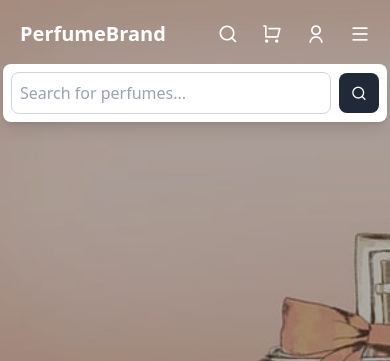
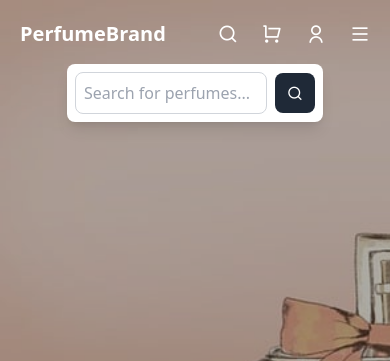
Before and after one commit to iamark07/perfume-e-commerce-website, a plain HTML site: page index.html in a window 390 px wide. Both pictures are taken after a click on the icon 228 px from the left and 34 px from the top of the page. Shown: the top 361 px of the page. Drawn offline with nearby package versions, Linux system fonts and the light colour scheme.

Commit message:
update search box

```diff
--- a/index.html
+++ b/index.html
@@ -45,7 +45,7 @@
 
         <!-- Search Box -->
         <div id="search-box"
-            class="absolute w-96 z-10 top-16 left-1/2 transform -translate-x-1/2 bg-white p-2 rounded-lg shadow-lg hidden transition duration-300">
+            class="absolute w-64 md:w-96 z-10 top-16 left-1/2 transform -translate-x-1/2 bg-white p-2 rounded-lg shadow-lg hidden transition duration-300">
             <div class="flex items-center space-x-2">
                 <input type="text" placeholder="Search for perfumes..."
                     class="w-full border border-gray-300 p-2 rounded-lg focus:outline-none" />
```
